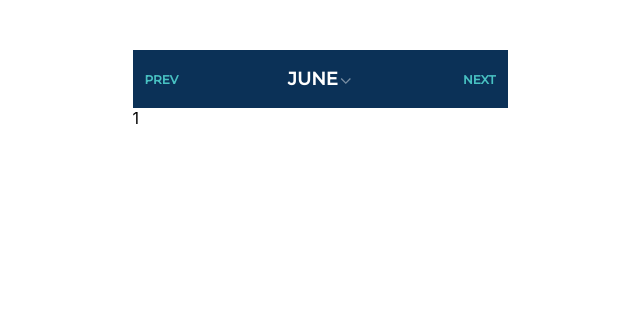
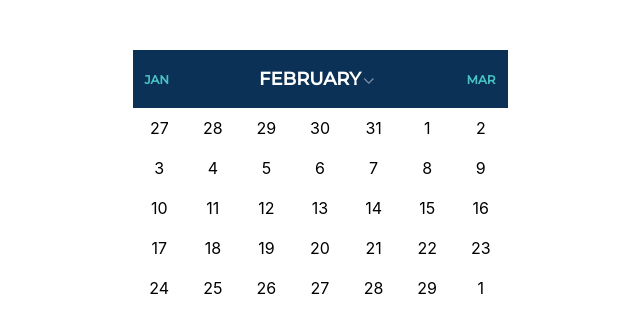
Before and after one commit to SkylineVP/calendar-react, a React (Create React App) app: page / in a window 1280 px wide. Shown: the top 332 px of the page, without its empty margins (320-960 px from the left). Built offline with nearby package versions, Linux system fonts and the light colour scheme.

Commit message:
The most horrible commit

```diff
--- a/src/components/Calendar/index.js
+++ b/src/components/Calendar/index.js
@@ -3,19 +3,19 @@ import moment             from "moment";
 import Navigation         from "../Navigation";
 import style              from './Calendar.module.scss';
 
-import {MODE_CALENDAR} from '../../constants/index.js'
-import Month           from "../Month";
+import {MODE_CALENDAR,ACTION} from '../../constants/index.js'
+import CalendarBody           from "../CalendarBody";
+import {ACTION_BUTTON} from "../../constants/index";
+
 
 class Calendar extends Component {
     constructor(props) {
         super(props);
         this.state = {
-            currentDate: moment(),
+            activeDate:moment(),
+            selectedDate:null,
             mode: MODE_CALENDAR.MONTH
-
-
         }
-
     }
 
     changeModeCalendar = (mode) => {
@@ -23,16 +23,25 @@ class Calendar extends Component {
             mode: mode
         })
     };
+    changeActiveDate=async (action)=>{
+        const newDate=this.state.activeDate;
+        if (action===ACTION_BUTTON.PREV){
+          newDate.subtract(1,ACTION[this.state.mode]);
+        }else {
+            newDate.add(1,ACTION[this.state.mode]);
+        }
+        console.log(newDate.format('D'))
+     await this.setState({
+          activeDate:moment(newDate)
+      })
+    };
 
     render() {
         return <div className={style.calendar}>
-            <Navigation changeModeCalendar={this.changeModeCalendar}/>
-            <Month date={moment()}/>
-
-
+            <Navigation changeModeCalendar={this.changeModeCalendar} changheActiveDate={this.changeActiveDate} mode={this.state.mode} date={this.state.activeDate}/>
+            <CalendarBody date={this.state.activeDate} selectedDate={this.state.selectedDate} mode={this.state.mode}/>
         </div>
     }
-
 }
 
 export default Calendar
--- /dev/null
+++ b/src/components/CalendarBody/index.js
@@ -0,0 +1,42 @@
+import React from "react";
+import Week from '../Week'
+import moment from "moment";
+import {MODE_CALENDAR} from "../../constants";
+
+
+function CalendarBody(props) {
+    const  getWeeks=(date)=> {
+        let weeks = [];
+        if (props.mode==MODE_CALENDAR.WEEK){
+
+            return <Week   monday={moment(date).startOf('week')} firstDay={moment(date)}/>
+        }
+        const firstDateOfMonth = moment(date).date(1);
+        let monday = getMonday(firstDateOfMonth);
+        do {
+            weeks.push(<Week  monday={moment(monday)} firstDay={moment(firstDateOfMonth)} />);
+            monday.add(7,"d");
+        } while (monday.format('M')==firstDateOfMonth.format('M'));
+
+        return weeks;
+    };
+
+    let weeks = [];
+    weeks = getWeeks(props.date);
+
+    return (<>{weeks}</>)
+
+
+}
+
+export default CalendarBody;
+
+
+function getMonday(date) {
+
+    const monday = moment(date);
+    const weekDayNumber = monday.day();
+    console.log(weekDayNumber);
+    monday.subtract((weekDayNumber ? weekDayNumber-1 : 6), "d");// 1 :  1 2 3 4 5 6 0
+    return monday;
+}
--- a/src/components/Date/index.js
+++ /dev/null
@@ -1,30 +0,0 @@
-import React, {Component} from "react";
-import PropTypes          from 'prop-types';
-import moment             from "moment";
-
-function EventItem(props) {
-
-    return <div></div>
-
-}
-
-function Date(props) {
-    const {date, event} = props;
-    const day = moment(date);
-    return (
-        <div className={'sasd'}>
-            <div>
-                {day.date()}
-            </div>
-            {event.map(item => <EventItem item={item}/>)}
-
-        </div>
-    )
-}
-
-Date.propTypes = {
-    date: PropTypes.string.isRequired,
-    event: PropTypes.object
-};
-
-export default Date
--- /dev/null
+++ b/src/components/Day/index.js
@@ -0,0 +1,31 @@
+import React, {Component} from "react";
+import PropTypes          from 'prop-types';
+import moment             from "moment";
+import {MODE_CALENDAR} from "../../constants";
+
+function EventItem(props) {
+
+    return <div></div>
+
+}
+
+function Day(props) {
+    const {date, event} = props;
+    const day=moment(date);
+    const div = (
+        <div style={{padding:"10px", flex:1,textAlign:"center"}}>
+            <div>
+                {
+                    props.mode===MODE_CALENDAR.MONTH
+                        ?day.format("M")==props.month&&day.format("D")
+                        :day.format("D")
+                }
+            </div>
+           {/* {event.map(item => <EventItem item={item}/>)}*/}
+        </div>
+    );
+    return div;
+}
+
+
+export default Day
--- a/src/components/Month/index.js
+++ /dev/null
@@ -1,16 +0,0 @@
-import React from "react";
-import Week  from '../Week'
-import Date  from "../Date";
-
-function Month(props) {
-    const days = [];
-    console.log(props.date.date(1));
-    for (let i = 0; i < 31; i++) {
-        //days.push(<Date date={props.date.add(i,'d')} key={i}/>)}
-    }
-    return (<>1</>)
-
-
-}
-
-export default Month;
--- a/src/components/NavButton/index.js
+++ b/src/components/NavButton/index.js
@@ -1,10 +1,11 @@
 import React           from "react";
 import PropTypes       from 'prop-types'
-import {MODE_CALENDAR} from "../../constants";
+import {MODE_CALENDAR,ACTION_BUTTON} from "../../constants";
+import moment from "moment";
 
 function NavButton(props) {
     return <div className={props.className} style={props.style} onClick={() => {
-        props.onClick(props.value)
+        props.onClick(props.action||props.mode)
     }}>{props.children}</div>
 }
 
@@ -12,7 +13,7 @@ NavButton.propTypes = {
     className: PropTypes.string,
     style: PropTypes.object,
     onClick: PropTypes.func,
-    value: PropTypes.string
+    mode: PropTypes.string
 
 };
 export default NavButton;
--- a/src/components/Navigation/index.js
+++ b/src/components/Navigation/index.js
@@ -2,8 +2,9 @@ import React, {Component} from "react";
 import style              from './Navigation.module.scss'
 import NavButton          from "../NavButton";
 import ModeSelector       from "../ModeSelector";
-import {MODE_CALENDAR}    from "../../constants";
-
+import {ACTION_BUTTON, MODE_CALENDAR} from "../../constants";
+import classNames from "classnames"
+import moment from "moment";
 class Navigation extends Component {
     constructor(props) {
         super(props);
@@ -20,9 +21,9 @@ class Navigation extends Component {
         const dropDownMenu =
             <div className={style.dropDownMenu}>
                 <NavButton className={style.modeButton} onClick={this.props.changeModeCalendar}
-                           value={MODE_CALENDAR.WEEK}>This week</NavButton>
+                           mode={MODE_CALENDAR.WEEK}>This week</NavButton>
                 <NavButton className={style.modeButton} onClick={this.props.changeModeCalendar}
-                           value={MODE_CALENDAR.MONTH}>This month</NavButton>
+                           mode={MODE_CALENDAR.MONTH}>This month</NavButton>
             </div>;
 
         return (
@@ -30,13 +31,13 @@ class Navigation extends Component {
                 <div className={style.mainNav}>
 
                     <NavButton className={style.prevNext}
-                               style={{textAlign: "left"}}>Prev</NavButton>
+                               style={{textAlign: "left"}} onClick={this.props.changheActiveDate} action={ACTION_BUTTON.PREV}>{moment(this.props.date).subtract(1,'M').format('MMM')}</NavButton>
 
                     <ModeSelector className={style.modeSelector}
-                                  onClick={this.openMenu} isOpen={this.state.isOpen}>JUNE</ModeSelector>
+                                  onClick={this.openMenu} isOpen={this.state.isOpen}>{moment(this.props.date).format('MMMM')}</ModeSelector>
 
                     <NavButton className={style.prevNext}
-                               style={{textAlign: "right"}}>Next</NavButton>
+                               style={{textAlign: "right"}} onClick={this.props.changheActiveDate} action={ACTION_BUTTON.NEXT}>{moment(this.props.date).add(1,'M').format('MMM')}</NavButton>
                 </div>
 
                 {this.state.isOpen && dropDownMenu}
--- a/src/components/Week/index.js
+++ b/src/components/Week/index.js
@@ -1,6 +1,17 @@
 import React, {Component} from "react";
+import Day from "../Day";
+import moment from "moment";
 
 function Week(props) {
+    const day=moment(props.monday);
+    const days=[];
+    for (let i=0;i<7;i++) {
+            days.push(<Day  date={moment(day)} month={props.firstDay.format("M")} mode={props.mode}/>);
+            day.add(1,'d');
+    }
+    return <div style={{display:"flex"}}>
+        {days}
+    </div>;
 
 }
 
--- a/src/constants/index.js
+++ b/src/constants/index.js
@@ -1,3 +1,4 @@
+import moment from "moment";
 export const MODE_CALENDAR = {
   WEEK: 'WEEK',
   MONTH: 'MONTH'
@@ -6,3 +7,7 @@ export const ACTION_BUTTON={
   PREV:"PREV",
   NEXT:"NEXT"
 };
+export const ACTION={
+  [MODE_CALENDAR.WEEK]:'w',
+  [MODE_CALENDAR.MONTH]:'M',
+};
```
